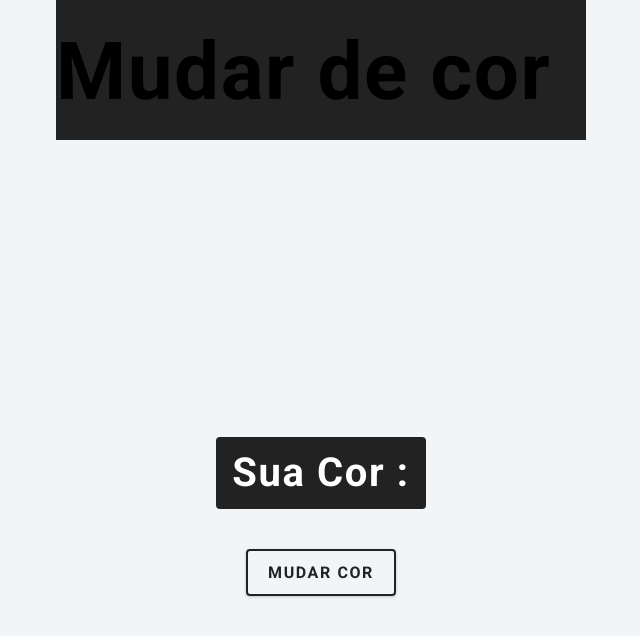
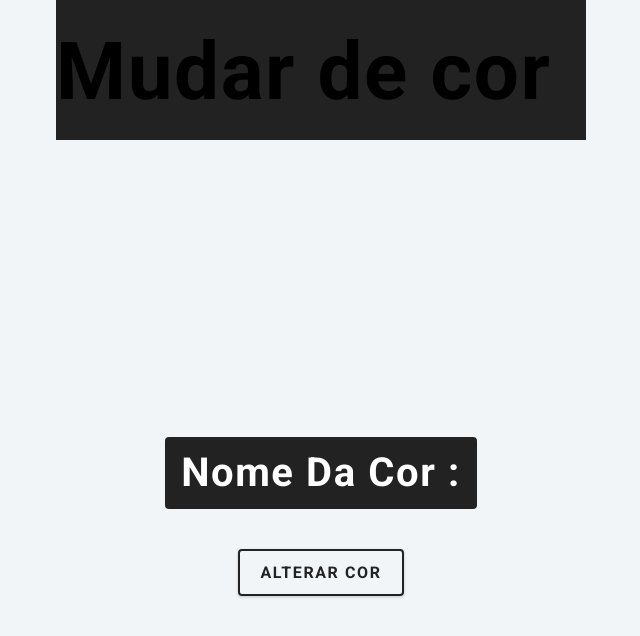
Before and after one commit to Johnhelder/mudarCor, a plain HTML site: page index.html in a window 1280 px wide. Shown: the whole page, without its empty margins (319-959 px from the left). Drawn offline with nearby package versions, Linux system fonts and the light colour scheme.

Commit message:
Alterando o nome do botão

```diff
--- a/index.html
+++ b/index.html
@@ -13,8 +13,8 @@
   <h1>Mudar de cor</h1>
   <main>
     <div class="container">
-      <h2>Sua cor : <span class="color"></span></h2>
-      <button class="btn btn-hero" id="btn">MUDAR COR</button>
+      <h2>Nome da cor : <span class="color"></span></h2>
+      <button class="btn btn-hero" id="btn">Alterar COR</button>
     </div>
   </main>
 
```
